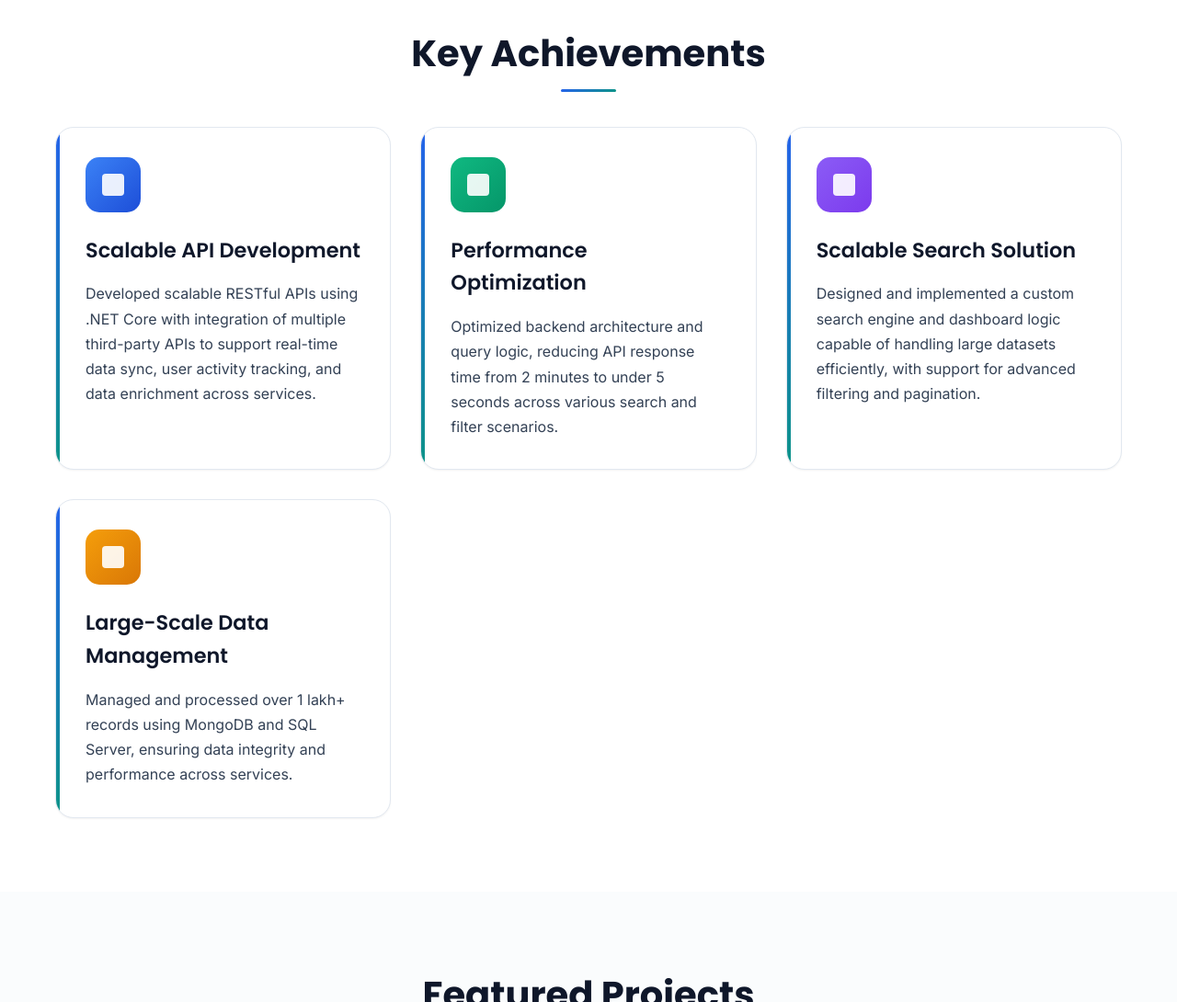
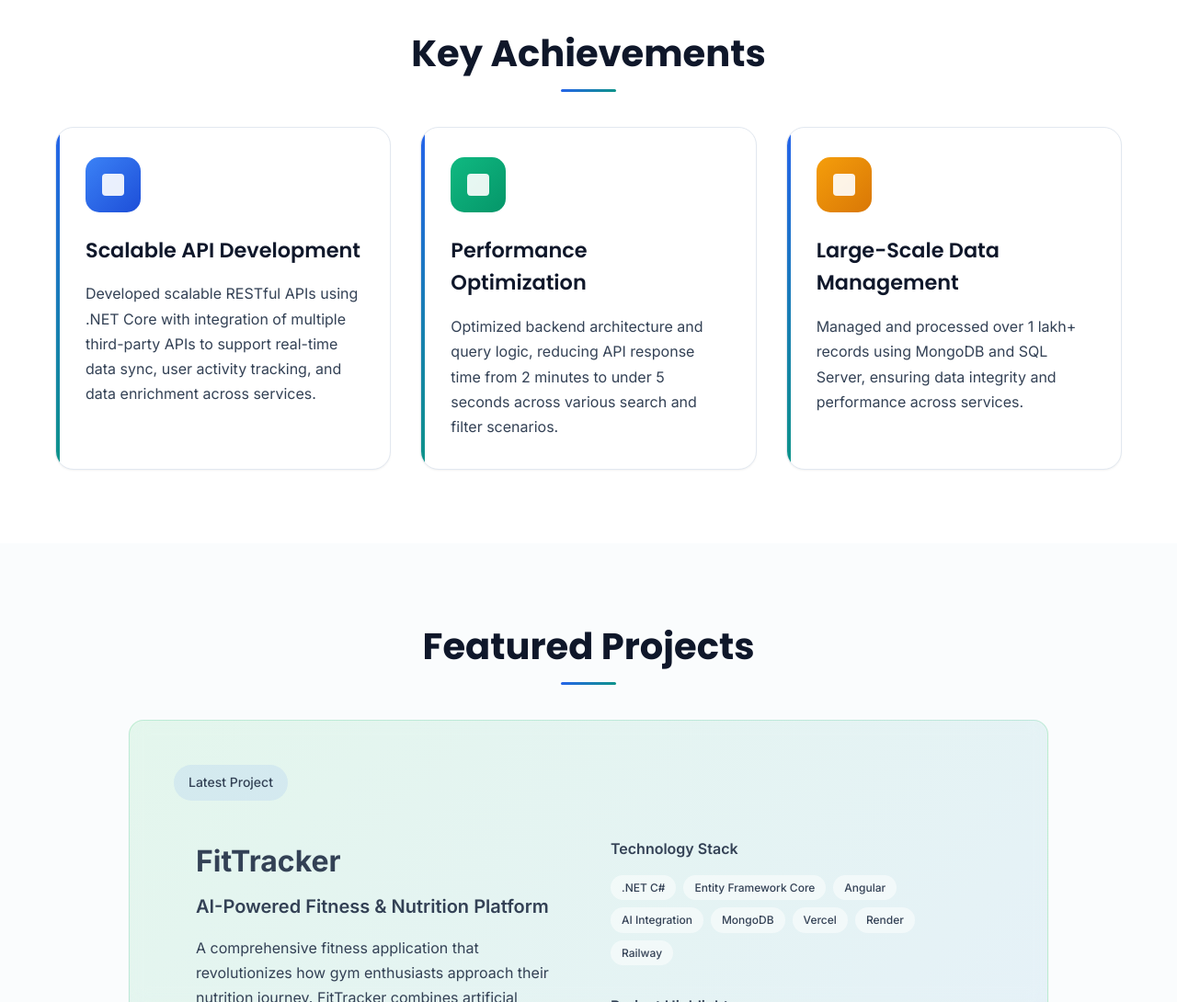
Before and after one commit to Zero-stack-0/Portfolio, a plain HTML site: page index.html in a window 1280 px wide. Shown: the part 1420-2510 px from the top of the page at 92% size. Drawn offline with Linux system fonts and the light colour scheme.

Commit message:
project changes

```diff
--- a/index.html
+++ b/index.html
@@ -93,19 +93,6 @@
                         <p class="achievement-description">
                             Optimized backend architecture and query logic, reducing API response time from 2 minutes to
                             under 5 seconds across various search and filter scenarios.
-                        </p>
-                    </div>
-                </div>
-
-                <div class="achievement-card">
-                    <div class="achievement-icon">
-                        <div class="icon-bg search"></div>
-                    </div>
-                    <div class="achievement-content">
-                        <h3 class="achievement-title">Scalable Search Solution</h3>
-                        <p class="achievement-description">
-                            Designed and implemented a custom search engine and dashboard logic capable of handling
-                            large datasets efficiently, with support for advanced filtering and pagination.
                         </p>
                     </div>
                 </div>
```
